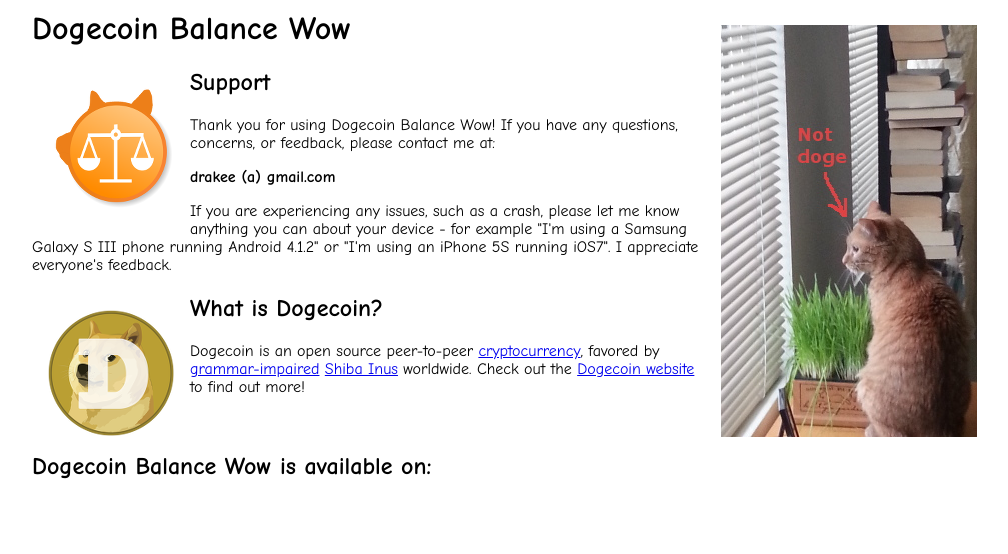
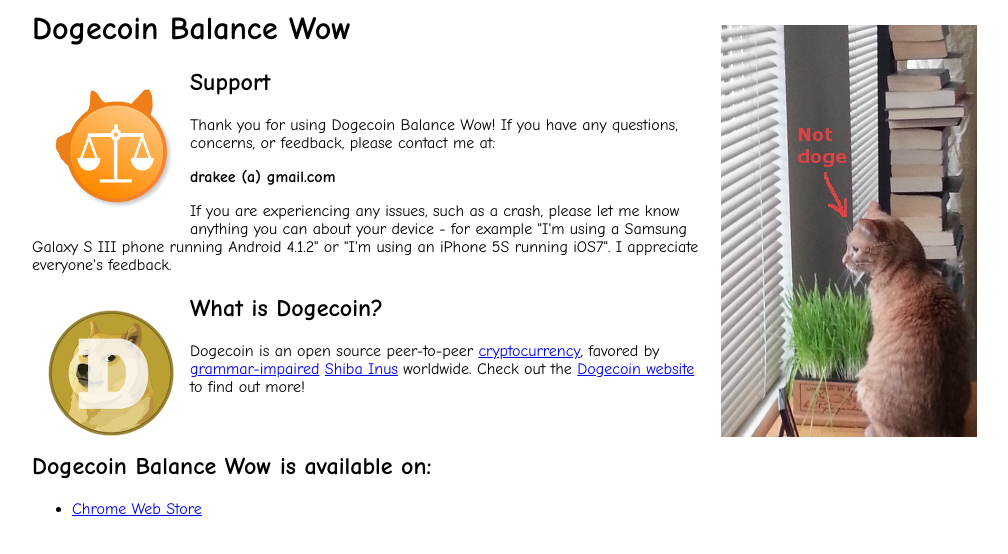
Before and after one commit to psydrake/dogecoinBalanceWow, a browser extension: page webapp/merges/support.html in a window 1280 px wide. Shown: the whole page, without its empty margins (128-1136 px from the left). Drawn offline with Linux system fonts and the light colour scheme; files whose address does not match are found by name.

Commit message:
added link to chrome web store

```diff
--- a/webapp/merges/support.html
+++ b/webapp/merges/support.html
@@ -56,7 +56,9 @@
 		<li><a href="https://play.google.com/store/apps/details?id=net.edrake.kittehcoinbalance">Google Play Store (Android)</a></li>
 		<li><a href="http://www.amazon.com/Drake-Emko-KittehCoin-Balance/dp/B00IQN7P74">Amazon Kindle Store</a></li>
 		<li><a href="http://www.windowsphone.com/en-us/store/app/litecoin-easy-check/8648a008-d8bb-4587-9b99-d36c4b21187c">Windows Phone Store</a></li>
-		<li><a href="https://chrome.google.com/webstore/detail/kittehcoin-balance/ijhkeggnlfaafnjfmddgjfmlchpofggo">Chrome Web Store</a></li>
+		-->
+		<li><a href="https://chrome.google.com/webstore/detail/dogecoin-balance-wow/mbldbbdmcmpelfakglhfafgiopeepnob">Chrome Web Store</a></li>
+		<!--
 		<li><a href="https://marketplace.firefox.com/app/kittehcoin-balance">Firefox Marketplace</a></li>-->
 	</ul>
 </div>
```
Also changed, not shown: README.md.
